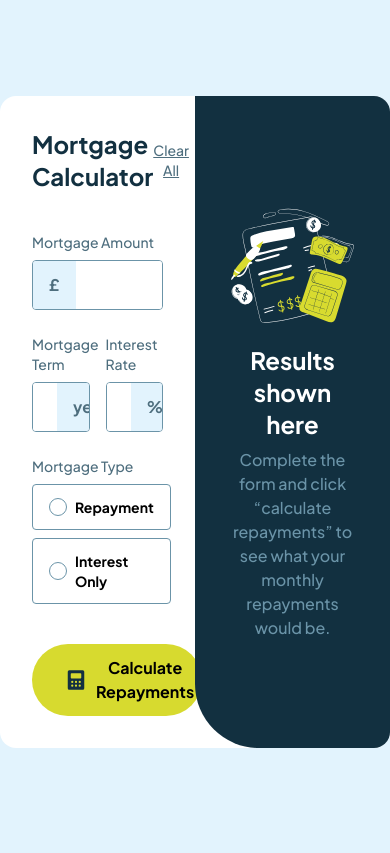
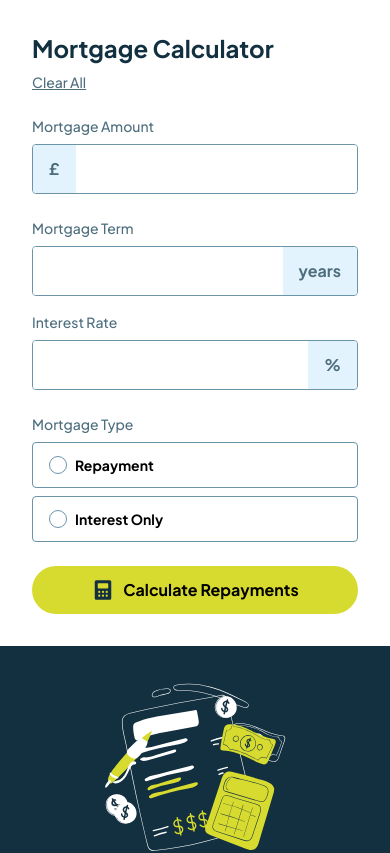
Before and after one commit to alanb4rt/mortgage-repayment-calculator, a React (Vite) app: page / in a window 390 px wide. Shown: the top 853 px of the page. Built offline with nearby package versions, Linux system fonts and the light colour scheme.

Commit message:
add responsive

```diff
--- a/src/App.jsx
+++ b/src/App.jsx
@@ -101,11 +101,11 @@ export default function App() {
   return (
     <>
       <main className="container mx-auto">
-        <div className="grid place-content-center h-screen">
-          <div className="grid grid-cols-2 bg-white rounded-2xl overflow-hidden">
+        <div className="grid place-content-center min-h-screen">
+          <div className="grid grid-cols-1 bg-white rounded-none overflow-hidden sm:grid-cols-2 sm:rounded-2xl">
             <div className="p-8">
               <form className="group" onSubmit={handleSubmit} noValidate>
-                <div className="flex justify-between mb-4">
+                <div className="flex justify-between gap-y-2 gap-x-8 flex-wrap md:mb-4">
                   <h1 className="text-2xl font-bold text-mySlate-900">
                     Mortgage Calculator
                   </h1>
@@ -126,7 +126,7 @@ export default function App() {
                   prefix={<div className="input-content-info">£</div>}
                   error={inputErrors.amount}
                 />
-                <div className="grid grid-cols-2 gap-4">
+                <div className="grid grid-cols-1 gap-4 sm:grid-cols-2">
                   <FormInput
                     label="Mortgage Term"
                     type="number"
@@ -184,7 +184,7 @@ export default function App() {
                 </button>
               </form>
             </div>
-            <div className="bg-mySlate-900 text-white p-8 rounded-bl-[4rem]">
+            <div className="bg-mySlate-900 text-white p-8 rounded-none sm:rounded-bl-[4rem]">
               {!showResult ? <EmptyResult /> : <Result price={mortgage} />}
             </div>
           </div>
--- a/src/components/Result.jsx
+++ b/src/components/Result.jsx
@@ -13,14 +13,14 @@ export default function Result({ price }) {
         <div className="flex flex-col gap-8 p-8 mt-4 bg-black/25 rounded-lg border-t-4 border-primary">
           <div className="flex flex-col gap-2">
             <p className="text-mySlate-500">Your monthly repayments</p>
-            <span className="text-6xl font-bold text-primary">
+            <span className="text-4xl font-bold text-primary truncate sm:text-5xl">
               {monthlyPayment}
             </span>
           </div>
           <hr className="opacity-20" />
           <div className="flex flex-col gap-2">
             <p className="text-mySlate-500">Total you'll repay over the term</p>
-            <span className="text-lg">{totalRepayment}</span>
+            <span className="text-2xl truncate">{totalRepayment}</span>
           </div>
         </div>
       </div>
--- a/src/index.css
+++ b/src/index.css
@@ -97,7 +97,7 @@ input[type=number] {
 }
 
 .btn-submit {
-  @apply w-fit flex items-center gap-2 bg-primary px-8 py-3 rounded-full font-bold mt-4;
+  @apply w-full flex justify-center items-center gap-2 bg-primary px-8 py-3 rounded-full font-bold sm:w-fit sm:mt-4;
 }
 
 .error-input {
```
